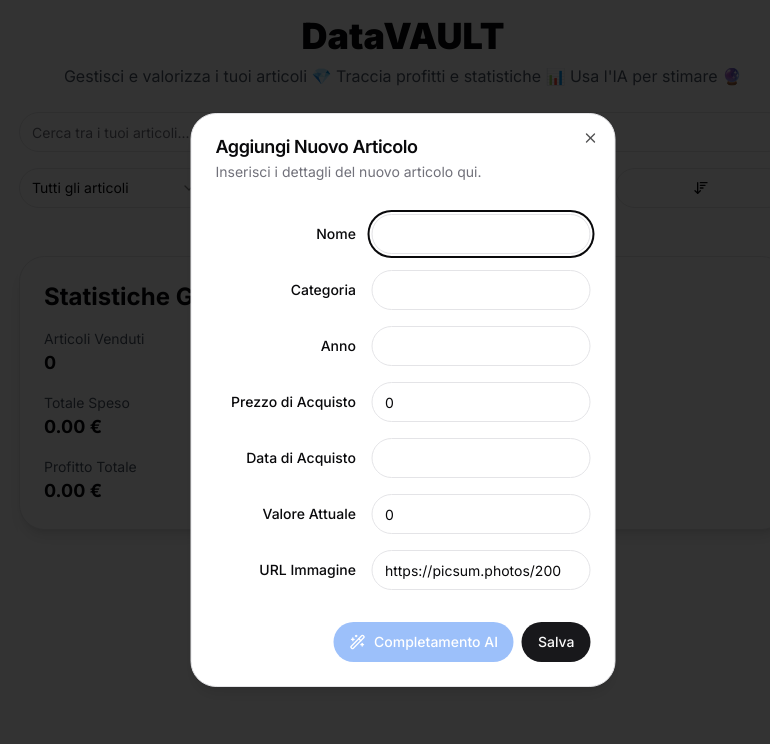
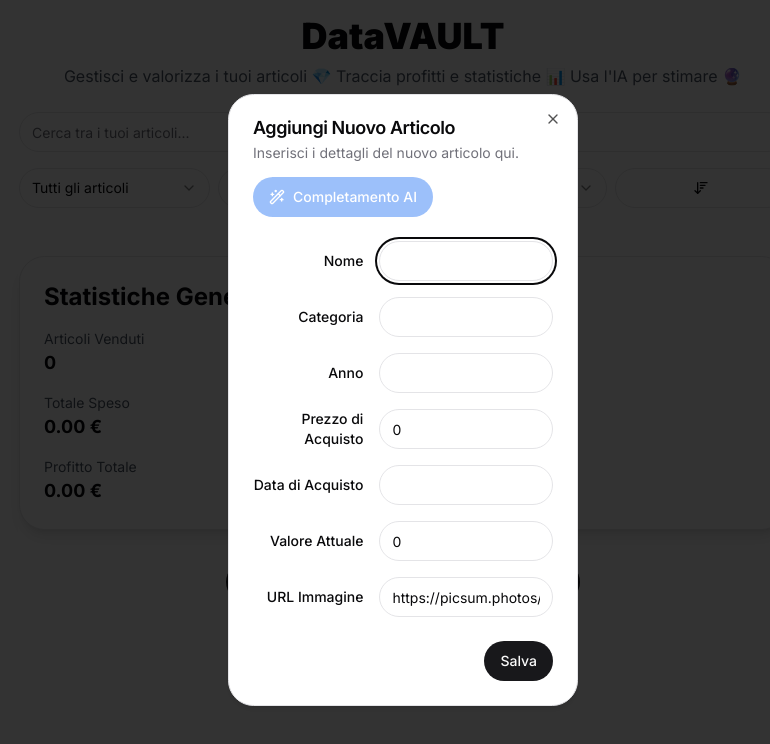
Before and after one commit to azuraservices/datavaults, a Next.js app: page / in a window 1280 px wide. Both pictures are taken after a click on the button "Aggiungi Nuovo Articolo". Shown: the top 744 px of the page, without its empty margins (237-1007 px from the left). Built offline with nearby package versions, Linux system fonts and the light colour scheme.

Commit message:
minor changes

```diff
--- a/components/AddItemDialog.tsx
+++ b/components/AddItemDialog.tsx
@@ -190,14 +190,24 @@ export default function AddItemDialog({ isOpen, onClose, onAdd }: AddItemDialogP
 
   return (
     <Dialog open={isOpen} onOpenChange={onClose}>
-      <DialogContent className="sm:max-w-[425px]">
+      <DialogContent className="max-w-[350px] p-6 rounded-lg shadow-md">
         <DialogHeader>
           <DialogTitle>Aggiungi Nuovo Articolo</DialogTitle>
           <DialogDescription>
             Inserisci i dettagli del nuovo articolo qui.
           </DialogDescription>
+          <div className='flex flex-col pt-2 md:flex-row md:space-y-0'>
+          <Button
+            onClick={handleAICompletion}
+            disabled={!newItem.name || isLoading}
+            className="bg-blue-500 hover:bg-blue-600 text-white"
+          >
+            <Wand2 className="mr-2 h-4 w-4" />
+            Completamento AI
+          </Button>
+          </div>
         </DialogHeader>
-        <div className="grid gap-4 py-4">
+        <div className="grid gap-4 py-2">
           {[
             { key: 'name', label: 'Nome', type: 'text' },
             { key: 'category', label: 'Categoria', type: 'text' },
@@ -208,7 +218,7 @@ export default function AddItemDialog({ isOpen, onClose, onAdd }: AddItemDialogP
             { key: 'image', label: 'URL Immagine', type: 'text' },
           ].map(({ key, label, type }) => (
             <div key={key} className="grid grid-cols-5 items-center gap-4">
-              <Label htmlFor={key} className="text-right col-span-2">
+              <Label htmlFor={key} className="text-right col-span-2 text-sm">
                 {label}
               </Label>
               <Input
@@ -223,14 +233,6 @@ export default function AddItemDialog({ isOpen, onClose, onAdd }: AddItemDialogP
           ))}
         </div>
         <DialogFooter className="flex flex-col space-y-4 md:flex-row md:space-y-0">
-          <Button
-            onClick={handleAICompletion}
-            disabled={!newItem.name || isLoading}
-            className="bg-blue-500 hover:bg-blue-600 text-white"
-          >
-            <Wand2 className="mr-2 h-4 w-4" />
-            Completamento AI
-          </Button>
           <Button onClick={handleSubmit}>Salva</Button>
         </DialogFooter>
       </DialogContent>
--- a/components/EditItemDialog.tsx
+++ b/components/EditItemDialog.tsx
@@ -229,29 +229,35 @@ export default function EditItemDialog({
 
   return (
     <Dialog open={!!item} onOpenChange={onClose}>
-      <DialogContent className="sm:max-w-[425px]">
+      <DialogContent className="max-w-[350px] p-6 rounded-lg shadow-md">
         <DialogHeader>
           <DialogTitle>Modifica Articolo</DialogTitle>
           <DialogDescription>
             Modifica i dettagli del tuo articolo qui.
           </DialogDescription>
+          <div className='flex flex-col pt-2 md:flex-row md:space-y-0'>
+          <Button
+            onClick={handleAICompletion}
+            disabled={!editingItem.name || isLoading}
+            className="bg-blue-500 hover:bg-blue-600 text-white"
+          >
+            <Wand2 className="mr-2 h-4 w-4" />
+            Completamento AI
+          </Button>
+          </div>
         </DialogHeader>
-        <div className="grid gap-4 py-4">
+        <div className="grid gap-4 py-2">
           {[
             { key: 'name', label: 'Nome', type: 'text' },
             { key: 'category', label: 'Categoria', type: 'text' },
             { key: 'year', label: 'Anno', type: 'number' },
-            {
-              key: 'purchasePrice',
-              label: 'Prezzo di Acquisto',
-              type: 'number',
-            },
+            { key: 'purchasePrice', label: 'Prezzo di Acquisto', type: 'number' },
             { key: 'purchaseDate', label: 'Data di Acquisto', type: 'text' },
             { key: 'currentValue', label: 'Valore Attuale', type: 'number' },
             { key: 'image', label: 'URL Immagine', type: 'text' },
           ].map(({ key, label, type }) => (
             <div key={key} className="grid grid-cols-5 items-center gap-4">
-              <Label htmlFor={`edit-${key}`} className="text-right col-span-2">
+              <Label htmlFor={`edit-${key}`} className="text-right col-span-2 text-sm">
                 {label}
               </Label>
               <Input
@@ -262,20 +268,12 @@ export default function EditItemDialog({
                 onChange={handleInputChange}
                 className={`col-span-3 ${
                   formErrors[key] ? 'border-red-500' : ''
-                }`}
+                } text-sm`}
               />
             </div>
           ))}
         </div>
         <DialogFooter className="flex flex-col space-y-4 md:flex-row md:space-y-0">
-          <Button
-            onClick={handleAICompletion}
-            disabled={!editingItem.name || isLoading}
-            className="bg-blue-500 hover:bg-blue-600 text-white"
-          >
-            <Wand2 className="mr-2 h-4 w-4" />
-            Completamento AI
-          </Button>
           <Button onClick={handleSubmit}>Salva Modifiche</Button>
         </DialogFooter>
       </DialogContent>
--- a/components/UpdateValueDialog.tsx
+++ b/components/UpdateValueDialog.tsx
@@ -5,7 +5,7 @@ import { Dialog, DialogContent, DialogDescription, DialogFooter, DialogHeader, D
 import { Button } from '@/components/ui/button';
 import { Input } from '@/components/ui/input';
 import { Label } from '@/components/ui/label';
-import { RotateCw, AlertCircle, CheckCircle2 } from 'lucide-react';
+import { RotateCw, AlertCircle, CheckCircle2, Wand2 } from 'lucide-react';
 
 interface UpdateValueDialogProps {
   item: { id: number; currentValue: number } | null;
@@ -49,16 +49,26 @@ export default function UpdateValueDialog({ item, onClose, onUpdate }: UpdateVal
 
   return (
     <Dialog open={!!item} onOpenChange={onClose}>
-      <DialogContent className="sm:max-w-[425px]">
+      <DialogContent className="max-w-[350px] p-6 rounded-lg shadow-md">
         <DialogHeader>
           <DialogTitle>Aggiorna Valore Attuale</DialogTitle>
           <DialogDescription>
             Aggiorna il valore attuale dell'articolo o usa il prezzo suggerito.
           </DialogDescription>
+          <div className='flex flex-col pt-2 md:flex-row md:space-y-0'>
+          <Button
+            onClick={findSuggestedPrice}
+            disabled={isLoading}
+            className="bg-blue-500 hover:bg-blue-600 text-white"
+          >
+            <Wand2 className="mr-2 h-4 w-4" />
+            {isLoading ? 'Caricamento...' : 'Trova Prezzo'}
+          </Button>
+          </div>
         </DialogHeader>
-        <div className="grid gap-4 py-4">
+        <div className="grid gap-4 py-2 mb-2">
           <div className="grid grid-cols-5 items-center gap-4">
-            <Label htmlFor="current-value" className="text-right col-span-2">
+            <Label htmlFor="current-value" className="text-right col-span-2 text-sm">
               Valore Attuale
             </Label>
             <Input
@@ -70,15 +80,8 @@ export default function UpdateValueDialog({ item, onClose, onUpdate }: UpdateVal
               placeholder="es. 350"
             />
           </div>
-          <Button
-            onClick={findSuggestedPrice}
-            disabled={isLoading}
-            className="bg-blue-500 hover:bg-blue-600 text-white"
-          >
-            {isLoading ? 'Caricamento...' : 'Trova Prezzo'}
-          </Button>
           {error && <p className="text-red-500 text-sm">{error}</p>}
-          <div className="space-y-2">
+          <div className="space-y-2 mt-2">
             <div className="flex items-center">
               <span className="mr-2">Ricerca del prezzo online</span>
               {agent1Status === 'idle' ? (
```
Also changed, not shown: 1 other file (tests, documents, lock files or other folders).
